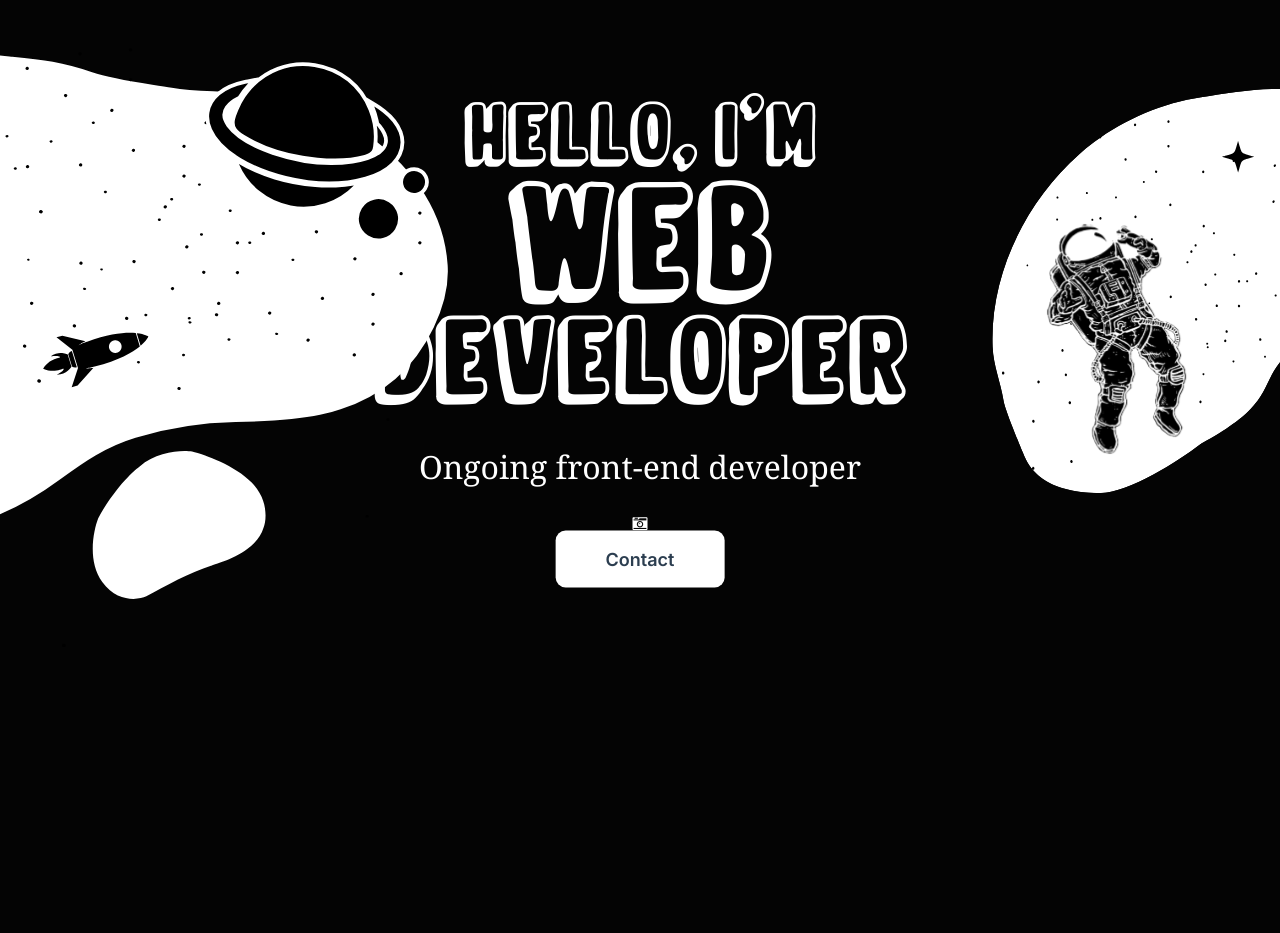
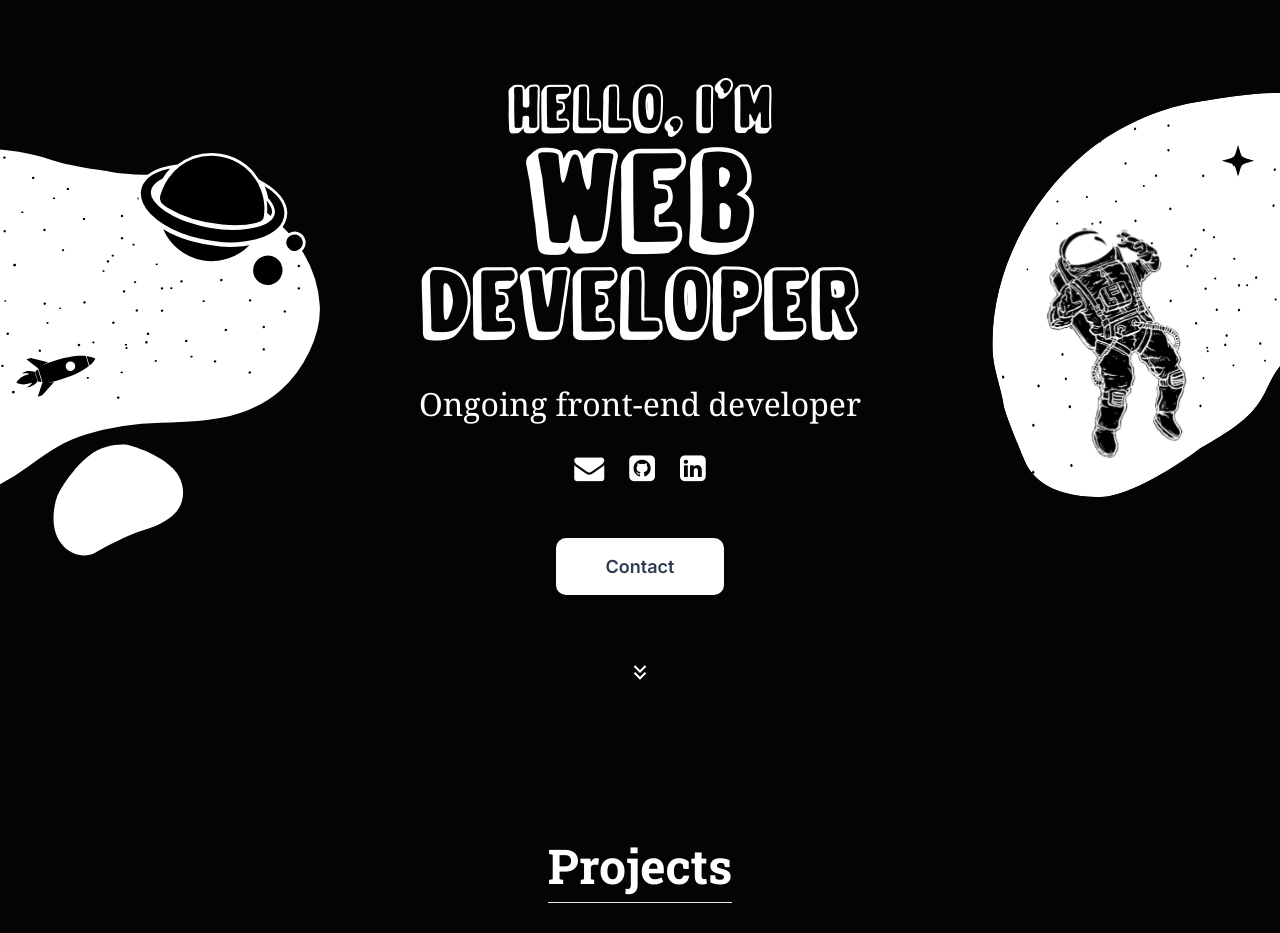
Before and after one commit to VytasPet/Portfolio, a Vue app in the folder portfolioPR/: page / in a window 1280 px wide. Shown: the part 100-1033 px from the top of the page. Before the commit the page ends 800 px from the top, so only its background shows below. Built offline with nearby package versions, Linux system fonts and the light colour scheme.

Commit message:
projects section

```diff
--- a/portfolioPR/src/App.vue
+++ b/portfolioPR/src/App.vue
@@ -2,18 +2,21 @@
   <div class="mx-auto bg-black">
     <Header class="full mx-auto" />
     <Hero />
+    <Projects />
   </div>
 </template>
 
 <script>
 import Header from "./components/layout/Header.vue";
 import Hero from "./components/sections/Hero.vue";
+import Projects from "./components/sections/Projects.vue";
 
 export default {
   name: "App",
   components: {
     Header,
     Hero,
+    Projects,
   },
 };
 </script>
--- a/portfolioPR/src/components/sections/Hero.vue
+++ b/portfolioPR/src/components/sections/Hero.vue
@@ -1,21 +1,27 @@
 <template>
-  <section class="overflow-x-hidden relative h-[80vh]">
-    <div class="absolute top-[50%] translate-y-[-50%] left-[50%] translate-x-[-50%] flex flex-col items-center justify-center">
-      <h3 class="font-hero text-[40px] mb-[20px] text-center text-white">HELLO, I'M</h3>
-      <h3 class="font-hero text-[75px] mb-[20px] text-center text-white">WEB</h3>
-      <h3 class="font-hero text-[55px] mb-[20px] text-center text-white">DEVELOPER</h3>
+  <section class="overflow-x-hidden relative h-[85vh]">
+    <div class="absolute top-[50%] translate-y-[-50%] left-[50%] translate-x-[-50%] flex flex-col items-center justify-center pb-[50px]">
+      <h3 class="font-hero text-[30px] mb-[20px] text-center text-white">HELLO, I'M</h3>
+      <h3 class="font-hero text-[65px] mb-[20px] text-center text-white">WEB</h3>
+      <h3 class="font-hero text-[45px] mb-[20px] text-center text-white">DEVELOPER</h3>
       <p class="font-serif text-center my-[25px] text-[32px] text-white">Ongoing front-end developer</p>
-      <i class="text-white fa fa-camera-retro"></i>
+      <div class="flex gap-[25px] mb-[55px]">
+        <i class="text-white fa fa-envelope fa-2x" aria-hidden="true"></i>
+        <i class="text-white fa fa-github-square fa-2x" aria-hidden="true"></i>
+        <i class="text-white fa fa-linkedin-square fa-2x" aria-hidden="true"></i>
+      </div>
       <button class="btn font-inter w-fit">Contact</button>
     </div>
-    <img class="w-[40%] absolute top-[50%] left-[-5%] translate-y-[-50%]" :src="worms" alt="" />
+    <img class="w-[30%] absolute top-[50%] left-[-5%] translate-y-[-50%]" :src="worms" alt="" />
     <img class="w-[30%] absolute top-[10%] left-[90%] translate-x-[-50%]" :src="astro" alt="" />
+    <img class="w-[25px] absolute left-[50%] translate-x-[-50%] bottom-[3%]" :src="down" alt="" />
   </section>
 </template>
 
 <script>
 import worms from "@/assets/images/sliekasF.svg"; // Adjust this path according to your project structure
 import astro from "@/assets/images/astro.svg"; // Adjust this path according to your project structure
+import down from "@/assets/images/down.svg"; // Adjust this path according to your project structure
 
 export default {
   name: "Hero",
@@ -24,6 +30,7 @@ export default {
     return {
       worms,
       astro,
+      down,
     };
   },
   methods: {},
--- /dev/null
+++ b/portfolioPR/src/components/sections/Projects.vue
@@ -0,0 +1,23 @@
+<template>
+  <section class="text-white mb-[30px] mt-[125px] flex justify-center">
+    <h2 class="font-robotoSlab font-[700] text-center inline text-[48px] border-b">Projects</h2>
+    <div class="mb-[28px] flex">
+      <div></div>
+      <img src="" alt="" />
+    </div>
+  </section>
+</template>
+
+<script>
+export default {
+  name: "Projects",
+  props: {},
+  data() {
+    return {};
+  },
+  methods: {},
+  computed: {},
+};
+</script>
+
+<style scoped></style>
```
Also changed, not shown: portfolioPR/src/assets/images/down.svg (added), portfolioPR/src/assets/images/quiz.png (added).
